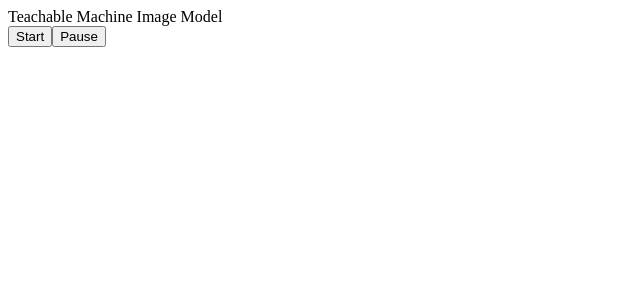
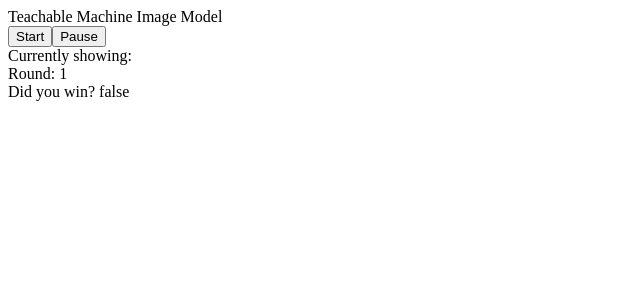
Before and after one commit to cgood92/teachable-machine-image-model, a React (Create React App) app: page / in a window 1280 px wide. Shown: the top 300 px of the page, without its empty margins (0-640 px from the left). Built offline with nearby package versions, Linux system fonts and the light colour scheme.

Commit message:
Update App.tsx

```diff
--- a/src/App.tsx
+++ b/src/App.tsx
@@ -3,8 +3,10 @@
 
 import * as tmImage from "@teachablemachine/image";
 
+const SELECTED_CLASS_PROBABILITY_THRESHOLD = 0.7;
 let model: tmImage.CustomMobileNet | null = null;
 let webcam: tmImage.Webcam | null = null;
+let classLabels: string[] | null = null;
 
 type InitModelAndCam = {
   webcamContainer: HTMLElement;
@@ -20,6 +22,7 @@
   const metadataURL = "/metadata.json";
 
   model = await tmImage.load(modelURL, metadataURL);
+  classLabels = model.getClassLabels();
 
   // Convenience function to setup a webcam
   const flip = true; // whether to flip the webcam
@@ -32,7 +35,12 @@
 export default function App() {
   const webcamContainerRef = useRef<HTMLDivElement>(null);
   const [playing, setPlaying] = useState(false);
-  const [predictions, setPredictions] = useState<Prediction[]>([]);
+  //const [predictions, setPredictions] = useState<Prediction[]>([]);
+  const [currentSelectedClassName, setCurrentSelectedClassName] = useState<
+    string | null
+  >(null);
+  const [round, setRound] = useState(0);
+  const [isWon, setIsWon] = useState(false);
 
   const init = useCallback(async () => {
     if (!webcam) {
@@ -59,7 +67,36 @@
 
     async function predict() {
       const predictions = await model!.predict(webcam!.canvas);
-      setPredictions(predictions);
+      //setPredictions(predictions);
+
+      const recognized = predictions.some(({ className, probability }) => {
+        if (probability >= SELECTED_CLASS_PROBABILITY_THRESHOLD) {
+          setCurrentSelectedClassName(className);
+
+          const isShowingCorrectAnswer = className === classLabels?.[round];
+          if (isShowingCorrectAnswer) {
+            correctAnswer();
+          }
+
+          return true;
+        }
+      });
+
+      function correctAnswer() {
+        setRound((previous) => {
+          if (previous < (classLabels?.length || 0)) {
+            return previous + 1;
+          } else {
+            setIsWon(true);
+          }
+
+          return previous;
+        });
+      }
+
+      if (!recognized) {
+        setCurrentSelectedClassName(null);
+      }
     }
 
     const stop = () => {
@@ -85,13 +122,9 @@
         Pause
       </button>
       <div id="webcam-container" ref={webcamContainerRef}></div>
-      <div id="label-container">
-        {predictions.map(({ className, probability }) => (
-          <div key={className}>
-            {className}: {probability}
-          </div>
-        ))}
-      </div>
+      <div>Currently showing: {currentSelectedClassName}</div>
+      <div>Round: {round + 1}</div>
+      <div>Did you win? {JSON.stringify(isWon)}</div>
     </>
   );
 }
```
